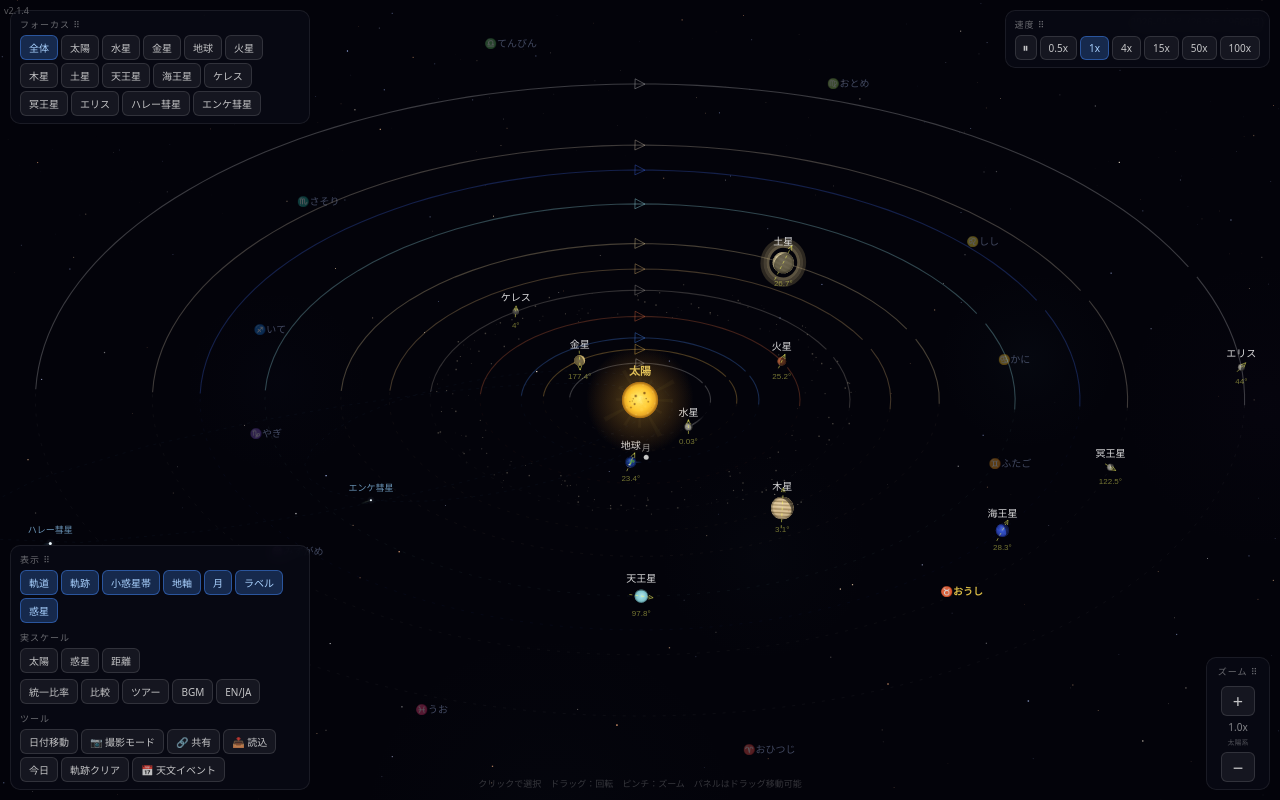
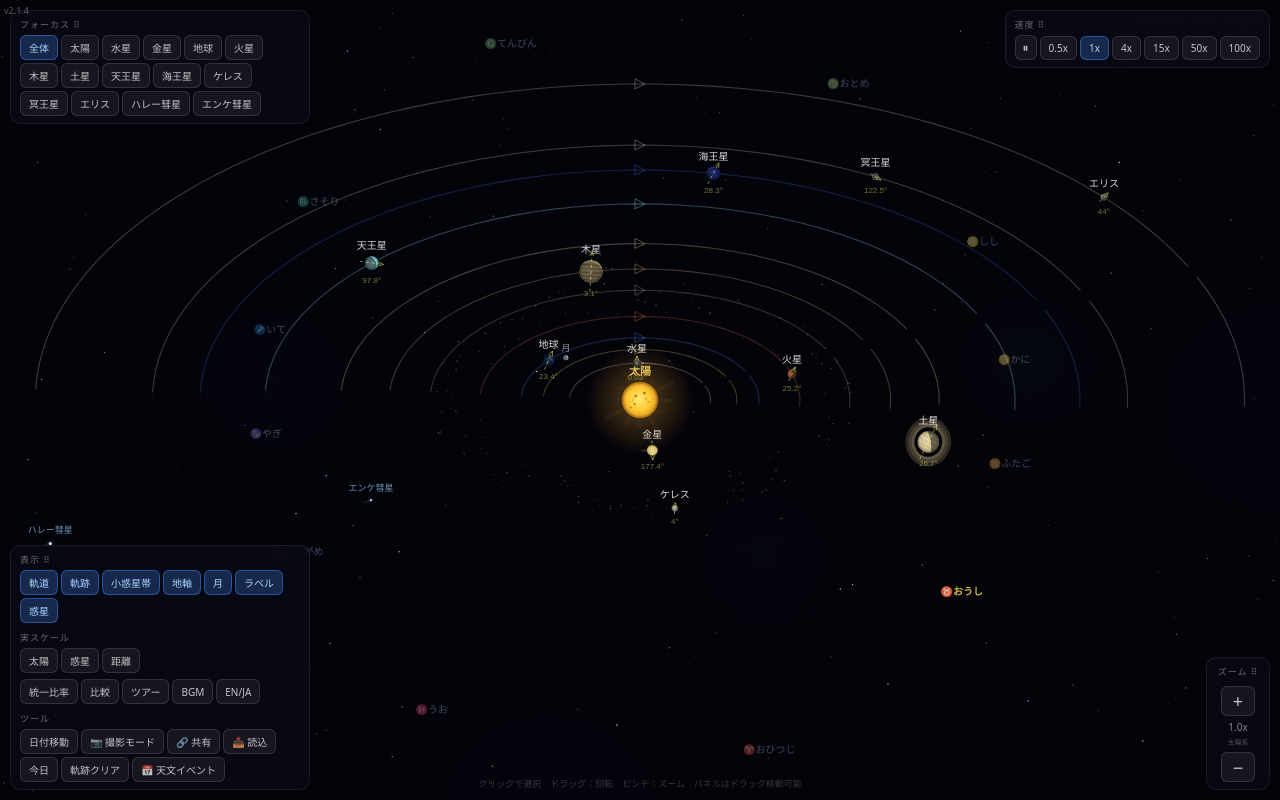
Before and after one commit to htanny/solar, a React (Vite) app: page / in a window 1280 px wide. Built offline with nearby package versions, Linux system fonts and the light colour scheme.

Commit message:
Revert wz sign change: restore -sin convention to fix black screen
wz:+Math.sin caused app crash (black screen). Reverted planet/moon/
galilean-moon positions to original wz:-Math.sin(ang)*oRv convention.
Camera stays at rx:-0.55, ry:0.4.

https://claude.ai/code/session_01AUDirZePE5Dxnb6oJsYuCL

```diff
--- a/src/App.jsx
+++ b/src/App.jsx
@@ -1080,7 +1080,7 @@ export default function App(){
       if(ssFade<1)ctx.globalAlpha=ssFade;
 
       var allBodies=PL.concat(DWARFS);
-      var pd=[];for(var i=0;i<allBodies.length;i++){var pl=allBodies[i],oRv=oR(pl,_rd,_un),ang=(t/pl.p)*TAU;pd.push({pl:pl,oR:oRv,wx:Math.cos(ang)*oRv,wy:0,wz:Math.sin(ang)*oRv,vr:pRf(pl,_rp,_un),rotAng:(t/Math.abs(pl.rot))*TAU*(pl.rot<0?-1:1)});}
+      var pd=[];for(var i=0;i<allBodies.length;i++){var pl=allBodies[i],oRv=oR(pl,_rd,_un),ang=(t/pl.p)*TAU;pd.push({pl:pl,oR:oRv,wx:Math.cos(ang)*oRv,wy:0,wz:-Math.sin(ang)*oRv,vr:pRf(pl,_rp,_un),rotAng:(t/Math.abs(pl.rot))*TAU*(pl.rot<0?-1:1)});}
       var cd=[];for(var cci=0;cci<COMETS.length;cci++){var cm0=COMETS[cci],cm0E=cm0.e;var cm0OrbR=_rd||_un?cm0.a*DK:(160+Math.pow((cm0.a-228)/4267,0.55)*280);var cm0M=((t/cm0.p)+cm0.phase0)*TAU;var cm0Ecc=cm0M;for(var ki0=0;ki0<6;ki0++){cm0Ecc=cm0M+cm0E*Math.sin(cm0Ecc);}var cm0V=2*Math.atan2(Math.sqrt(1+cm0E)*Math.sin(cm0Ecc/2),Math.sqrt(1-cm0E)*Math.cos(cm0Ecc/2));var cm0R=cm0OrbR*(1-cm0E*cm0E)/(1+cm0E*Math.cos(cm0V));cd.push({cm:cm0,orbR:cm0OrbR,wx:Math.cos(cm0V+cm0.inc)*cm0R,wy:0,wz:Math.sin(cm0V+cm0.inc)*cm0R});}
 
       trailTimer+=dt;if(trailTimer>0.05&&!pausR.current&&!tourRef.current.trans){trailTimer=0;for(var ti=0;ti<sim.trails.length;ti++){sim.trails[ti].push({x:pd[ti].wx,z:pd[ti].wz});if(sim.trails[ti].length>TRAIL_LEN)sim.trails[ti].shift();}}
@@ -1144,8 +1144,8 @@ export default function App(){
           drawPlanetBody(ctx,ppp.x,ppp.y,rr,pdt.pl,pdt.rotAng);
           dSh(ctx,ppp.x,ppp.y,rr,pdt.wx,pdt.wz,cam);
           if(show.tilt)dAx(ctx,ppp.x,ppp.y,rr,pdt.pl.t);
-          if(pdt.pl.n==="Earth"&&show.moon){var moV=mOf(_rd,_un),mAng=(t/MD.p)*TAU,mx=pdt.wx+Math.cos(mAng)*moV,mz=pdt.wz+Math.sin(mAng)*moV,mp=pj(mx,0,mz,cam),mrV=Math.max(mRf(_rp,_un)*cam.zm,0.3);dC(ctx,mp.x,mp.y,mrV,"rgba(200,200,200,1)");if(mrV>3)sphereShade(ctx,mp.x,mp.y,mrV);dSh(ctx,mp.x,mp.y,mrV,mx,mz,cam);if(show.labels){ctx.fillStyle="rgba(200,200,200,0.75)";ctx.font="9px sans-serif";ctx.textAlign="center";ctx.fillText("月",mp.x,mp.y-mrV-4);}}
-          if(pdt.pl.n==="Jupiter"&&show.moon){for(var gmi=0;gmi<GMOONS.length;gmi++){var gm=GMOONS[gmi],gmOrb=_un?(gm.orbR/1e6)*DK:(_rd?(gm.orbR*0.001)*DK:(12+gmi*5)),gmAng=(t/gm.p)*TAU,gmWx=pdt.wx+Math.cos(gmAng)*gmOrb,gmWz=pdt.wz+Math.sin(gmAng)*gmOrb,gmPj=pj(gmWx,0,gmWz,cam),gmR=Math.max(_un?(gm.r/1e6)*DK*cam.zm:(_rp?gm.r*SK*0.01*cam.zm:(1.2+gmi*0.3)*cam.zm*0.3),0.4);dC(ctx,gmPj.x,gmPj.y,gmR,gm.col);if(gmR>1.5)sphereShade(ctx,gmPj.x,gmPj.y,gmR);dSh(ctx,gmPj.x,gmPj.y,gmR,gmWx,gmWz,cam);if(show.labels&&gmR>0.8){ctx.fillStyle="rgba(200,200,180,0.65)";ctx.font="8px sans-serif";ctx.textAlign="center";ctx.fillText(gm.name,gmPj.x,gmPj.y-gmR-3);}}}
+          if(pdt.pl.n==="Earth"&&show.moon){var moV=mOf(_rd,_un),mAng=(t/MD.p)*TAU,mx=pdt.wx+Math.cos(mAng)*moV,mz=pdt.wz-Math.sin(mAng)*moV,mp=pj(mx,0,mz,cam),mrV=Math.max(mRf(_rp,_un)*cam.zm,0.3);dC(ctx,mp.x,mp.y,mrV,"rgba(200,200,200,1)");if(mrV>3)sphereShade(ctx,mp.x,mp.y,mrV);dSh(ctx,mp.x,mp.y,mrV,mx,mz,cam);if(show.labels){ctx.fillStyle="rgba(200,200,200,0.75)";ctx.font="9px sans-serif";ctx.textAlign="center";ctx.fillText("月",mp.x,mp.y-mrV-4);}}
+          if(pdt.pl.n==="Jupiter"&&show.moon){for(var gmi=0;gmi<GMOONS.length;gmi++){var gm=GMOONS[gmi],gmOrb=_un?(gm.orbR/1e6)*DK:(_rd?(gm.orbR*0.001)*DK:(12+gmi*5)),gmAng=(t/gm.p)*TAU,gmWx=pdt.wx+Math.cos(gmAng)*gmOrb,gmWz=pdt.wz-Math.sin(gmAng)*gmOrb,gmPj=pj(gmWx,0,gmWz,cam),gmR=Math.max(_un?(gm.r/1e6)*DK*cam.zm:(_rp?gm.r*SK*0.01*cam.zm:(1.2+gmi*0.3)*cam.zm*0.3),0.4);dC(ctx,gmPj.x,gmPj.y,gmR,gm.col);if(gmR>1.5)sphereShade(ctx,gmPj.x,gmPj.y,gmR);dSh(ctx,gmPj.x,gmPj.y,gmR,gmWx,gmWz,cam);if(show.labels&&gmR>0.8){ctx.fillStyle="rgba(200,200,180,0.65)";ctx.font="8px sans-serif";ctx.textAlign="center";ctx.fillText(gm.name,gmPj.x,gmPj.y-gmR-3);}}}
           if(pdt.pl.n==="Earth"){var moVe=mOf(_rd,_un),mAnge=(t/MD.p)*TAU,sunAngE=Math.atan2(-pdt.wz,-pdt.wx),cosPhaseE=Math.cos(mAnge-sunAngE),inNode=Math.abs(Math.sin(Math.PI*t/173.31))<0.22;if(inNode){if(cosPhaseE>0.9995)eclipseType="solar";else if(cosPhaseE<-0.9993)eclipseType="lunar";}eclipseEarPj=ppp;eclipseEarRr=rr;}
           if(show.labels){ctx.fillStyle="rgba(255,255,255,0.85)";ctx.font="10px sans-serif";ctx.textAlign="center";ctx.fillText(langR.current==="en"?pdt.pl.n:pdt.pl.j,ppp.x,ppp.y-rr-7);if(show.tilt){ctx.fillStyle="rgba(255,255,100,0.45)";ctx.font="8px sans-serif";ctx.fillText(pdt.pl.t+"°",ppp.x,ppp.y+rr+13);}}
         }
```
